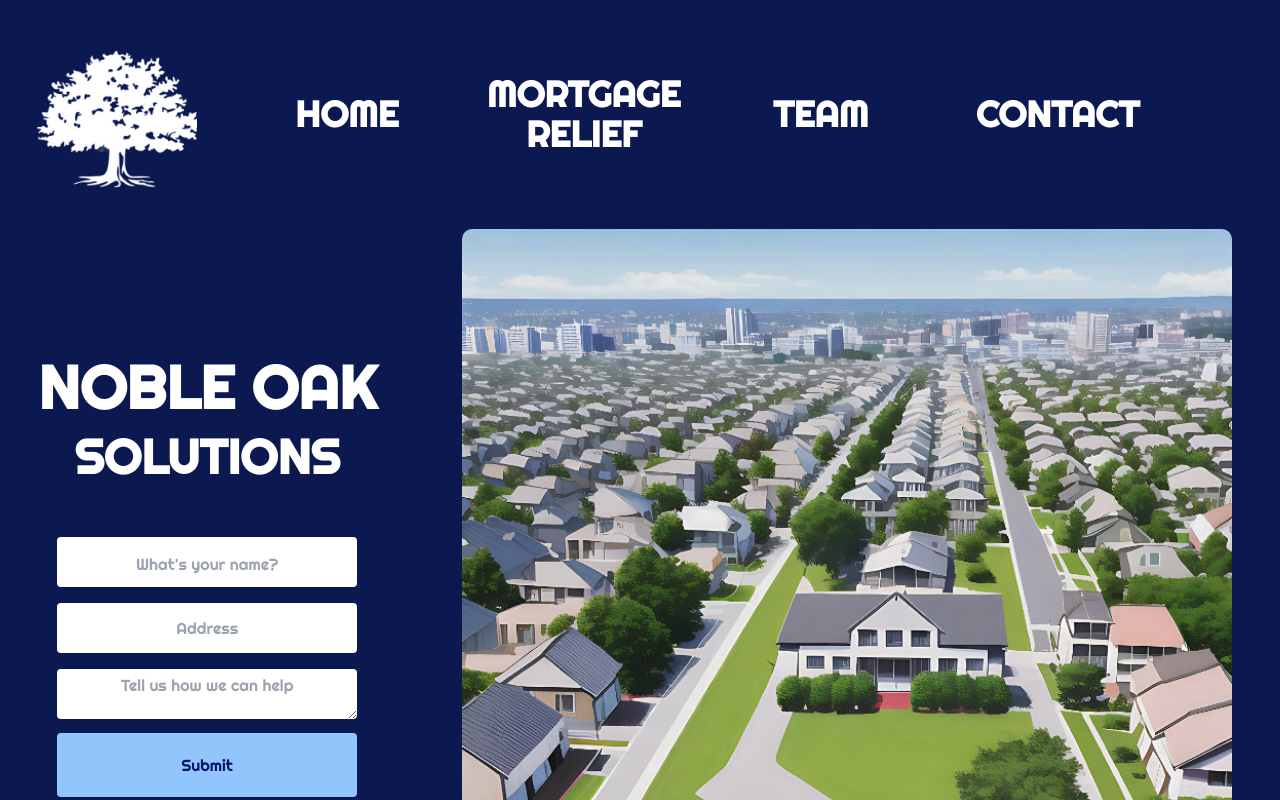
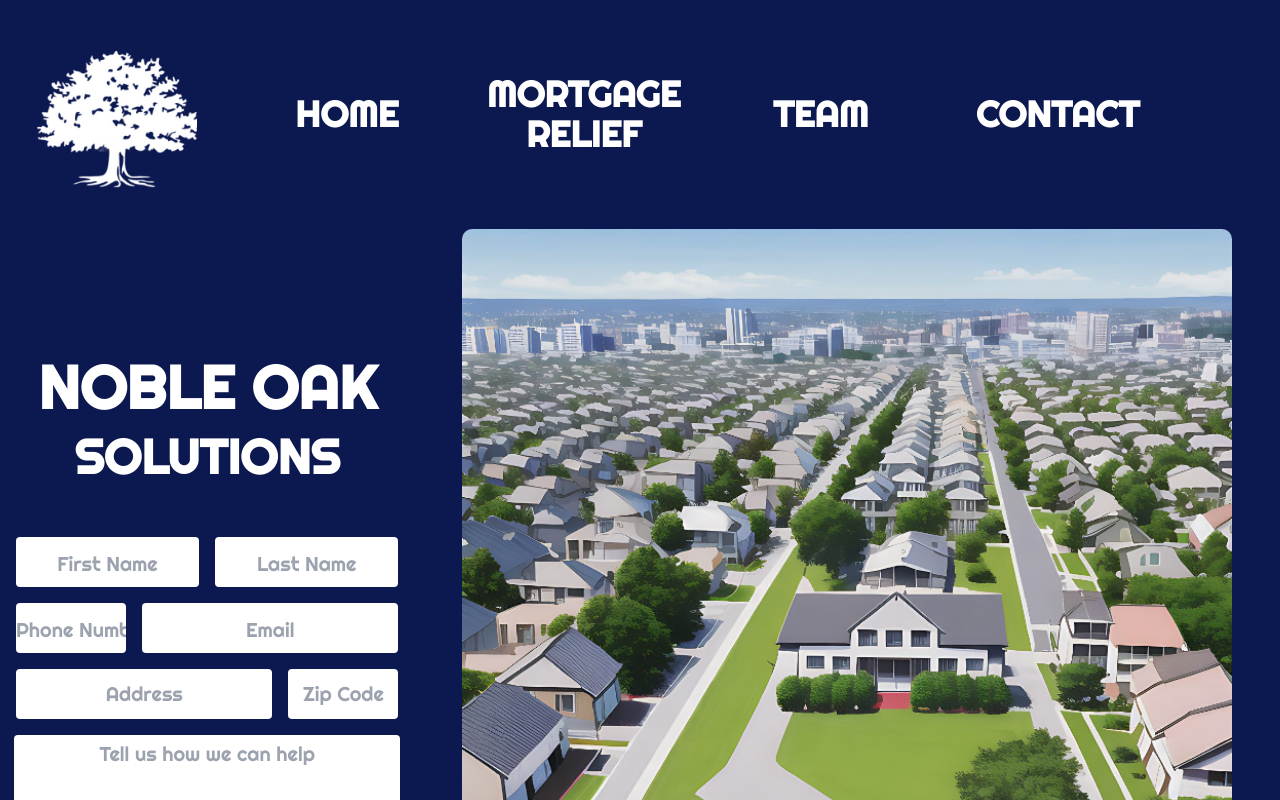
Before and after one commit to DavidDowell/foothills-investment-property, a React (Create React App) app in the folder fip/: page / in a window 1280 px wide. Both pictures are taken after a click on the button "Click Here for Relief". Shown: the top 800 px of the page. Built offline with nearby package versions, Linux system fonts and the light colour scheme.

Commit message:
Changed the form in the main section and also changed the emailjs template for this form

```diff
--- a/fip/src/components/Main/index.js
+++ b/fip/src/components/Main/index.js
@@ -14,25 +14,38 @@ const Main = () => {
   const form = useRef();
   const checkInfo = e => {
     e.preventDefault();
-    let userName = document.getElementById('user_name').value;
+    let userNameFirst = document.getElementById('user_name_first').value;
+    let userNameLast = document.getElementById('user_name_last').value;
+    let userPhone = document.getElementById('user_phone_number').value;
+    let userEmail = document.getElementById('user_email').value;
     let address = document.getElementById('user_address').value;
+    let zipCode = document.getElementById('user_zip').value;
     let userMessage = document.getElementById('user_message').value;
-    if (!userName) {
+    if (!userNameFirst && !userNameLast) {
       Swal.fire({
         icon: 'warning',
-        title: 'Please Provide Your Name!',
+        title: 'Please Provide Your Full Name!',
         allowOutsideClick: true,
         allowEnterKey: true,
       });
       console.log('Must have a Name!');
-    } else if (!validateAddress(address)) {
+    } else if (!validateAddress(address) && !zipCode) {
       Swal.fire({
         icon: 'warning',
-        title: 'Please Provide A Valid Address!',
+        title: 'Please Provide A Valid Address With A Zip Code!',
         allowOutsideClick: true,
         allowEnterKey: true,
       });
       console.log('Must have an Address!');
+    } else if (!userPhone || !userEmail) {
+      Swal.fire({
+        icon: 'warning',
+        title:
+          'Please Provide A Phone Number Or An Email So We Can Contact You Back',
+        allowOutsideClick: true,
+        allowEnterKey: true,
+      });
+      console.log('Must have contact phone!');
     } else if (!userMessage) {
       Swal.fire({
         icon: 'warning',
@@ -57,8 +70,12 @@ const Main = () => {
               title: 'Message Sent Successfully',
             });
             // Clearing the input fields so the suer doesn't have to reload the page for it to clear
-            document.getElementById('user_name').value = '';
+            document.getElementById('user_name_first').value = '';
+            document.getElementById('user_name_last').value = '';
+            document.getElementById('user_phone_number').value = '';
+            document.getElementById('user_email').value = '';
             document.getElementById('user_address').value = '';
+            document.getElementById('user_zip').value = '';
             document.getElementById('user_message').value = '';
 
             setShowForm(false);
@@ -97,42 +114,68 @@ const Main = () => {
             </button>
           ) : (
             <form className="cf" ref={form} onSubmit={checkInfo}>
-              <div className="m-2">
+              <div className="m-2 flex">
                 <input
-                  name="user_name"
+                  name="user_name_first"
                   type="text"
-                  placeholder="What's your name?"
-                  id="user_name"
-                  className="pt-1 text-center text-zinc-950 user_name mb-2 rounded focus:bg-indigo-50 focus:ring-1 focus:ring-indigo-900"
-                  style={{ width: '300px', height: '50px' }}
+                  placeholder="First Name"
+                  id="user_name_first"
+                  className="pt-1 mx-2 relief-form-name text-center text-zinc-950 mb-2 rounded focus:bg-indigo-50 focus:ring-1 focus:ring-indigo-900"
+                />
+                <input
+                  name="user_name_last"
+                  type="text"
+                  placeholder="Last Name"
+                  id="user_name_last"
+                  className="pt-1 mx-2 relief-form-name text-center text-zinc-950 mb-2 rounded focus:bg-indigo-50 focus:ring-1 focus:ring-indigo-900"
                 />
               </div>
-              <div className="m-2">
+              <div className="m-2 flex">
+                <input
+                  name="user_phone_number"
+                  type="text"
+                  placeholder="Phone Number"
+                  id="user_phone_number"
+                  className="pt-1 mx-2 relief-form-phone text-center text-zinc-950 mb-2 rounded focus:bg-indigo-50 focus:ring-1 focus:ring-indigo-900"
+                />
+                <input
+                  name="user_email"
+                  type="text"
+                  placeholder="Email"
+                  id="user_email"
+                  className="pt-1 mx-2 relief-form-email text-center text-zinc-950 mb-2 rounded focus:bg-indigo-50 focus:ring-1 focus:ring-indigo-900"
+                />
+              </div>
+              <div className="m-2 flex">
                 <input
                   type="text"
                   placeholder="Address"
                   name="user_address"
                   id="user_address"
-                  className="text-center text-zinc-950 user_address mb-2 rounded focus:bg-indigo-50 focus:ring-1 focus:ring-indigo-900"
-                  style={{ width: '300px', height: '50px' }}
+                  className="relief-form-address mx-2 text-center text-zinc-950 mb-2 rounded focus:bg-indigo-50 focus:ring-1 focus:ring-indigo-900"
+                />
+                <input
+                  type="text"
+                  placeholder="Zip Code"
+                  name="user_zip"
+                  id="user_zip"
+                  className="relief-form-zip mx-2 text-center text-zinc-950 mb-2 rounded focus:bg-indigo-50 focus:ring-1 focus:ring-indigo-900"
                 />
               </div>
               <div className="m-2">
                 <textarea
-                  name="message"
+                  name="user_message"
                   type="text"
                   placeholder="Tell us how we can help"
                   id="user_message"
-                  className="pt-1 text-center text-zinc-950 user_message rounded focus:bg-indigo-50 focus:ring-1 focus:ring-indigo-900"
-                  style={{ width: '300px', height: '50px' }}
+                  className="relief-form-message pt-1 text-center text-zinc-950 rounded focus:bg-indigo-50 focus:ring-1 focus:ring-indigo-900"
                 ></textarea>
               </div>
               <input
-                className=" bg-blue-300 p-5 rounded submit hover:bg-inherit hover:text-white hover:text-2xl"
+                className="relief-form-submit p-5 bg-emerald-200"
                 type="submit"
                 value="Submit"
                 id="input-submit"
-                style={{ width: '300px' }}
               />
             </form>
           )}
--- a/fip/src/index.css
+++ b/fip/src/index.css
@@ -61,6 +61,57 @@ code {
   padding: 10px;
   margin: 20px 0;
   width: 50%;
+}
+
+.relief-form-name {
+  width: 50%;
+  height: 50px;
+  font-size: 20px;
+}
+
+.relief-form-phone {
+  width: 30%;
+  height: 50px;
+  font-size: 20px;
+}
+
+.relief-form-email {
+  width: 70%;
+  height: 50px;
+  font-size: 20px;
+}
+
+.relief-form-address {
+  width: 70%;
+  height: 50px;
+  font-size: 20px;
+}
+
+.relief-form-zip {
+  width: 30%;
+  height: 50px;
+  font-size: 20px;
+}
+
+.relief-form-message {
+  width: 97%;
+  height: 80px;
+  font-size: 20px;
+}
+
+.relief-form-submit {
+  width: 95%;
+  color: var(--primary);
+  text-align: center;
+  padding: 15px 0;
+  font-size: 24px;
+  font-weight: bold;
+  border-radius: 10px;
+}
+
+.relief-form-submit:hover {
+    color: var(--secondary);
+    background: rgba(167,243,208, 0.5);
 }
 
 .main-right {
```
